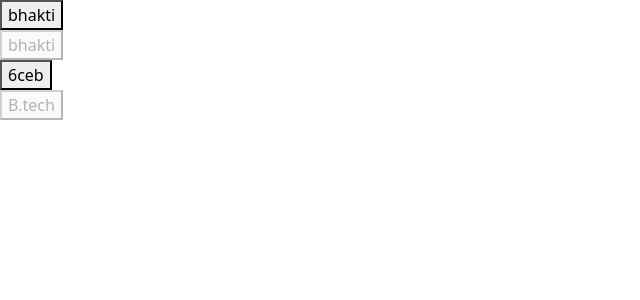
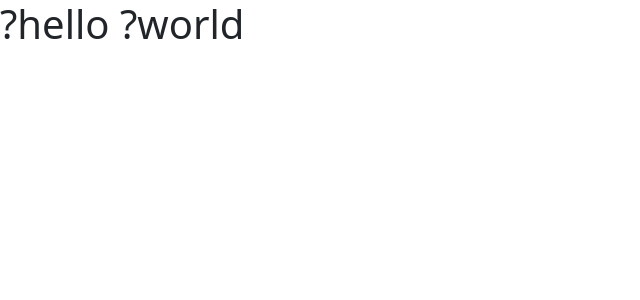
Before and after one commit to jenilgajera/sem-6-react, a React (Vite) app in the folder regi/: page / in a window 1280 px wide. Shown: the top 300 px of the page, without its empty margins (0-640 px from the left). Built offline with nearby package versions, Linux system fonts and the light colour scheme.

Commit message:
day 4 complete

```diff
--- a/regi/src/App.jsx
+++ b/regi/src/App.jsx
@@ -7,6 +7,7 @@
 import Propexample3 from './day4/propexample3';
 import Purefun1 from './day4/purefun1';
 import Mycustbutton from './day4/purefun2';
+import Hooks from './day4/hooks';
 
 
 function App() {
@@ -21,13 +22,15 @@
     {/* <Purefun1 var1={false} var2={"hello"}/>
     <Purefun1 var1={true} var2={"love you"}/> */}
 
-    <Mycustbutton var2={"bhakti"} />
-    <br />
+    {/* <Mycustbutton var2={"bhakti"} />
+    <br/>
     <Mycustbutton var1={true} var2={"bhakti"}  />
     <br />
     <Mycustbutton var2={"6ceb"} />
     <br />
-    <Mycustbutton var1={true} var2={"B.tech"} />
+    <Mycustbutton var1={true} var2={"B.tech"} /> */}
+
+    <Hooks/>
     </>
   )
 }
--- /dev/null
+++ b/regi/src/day4/hooks.jsx
@@ -0,0 +1,9 @@
+
+//jsutend and redux
+import {React,useEffect,useState} from "react";
+
+const Hooks=()=>{
+    const [name] = useState("?hello ?world");
+    return <h1>{name}</h1>
+}
+export default Hooks;
```
